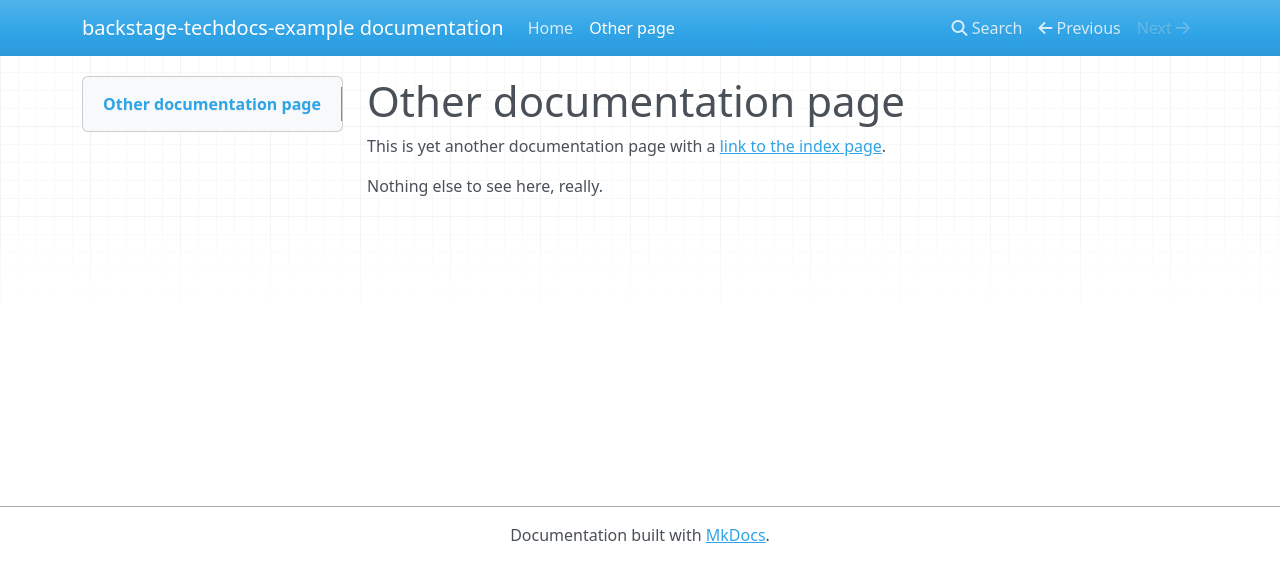
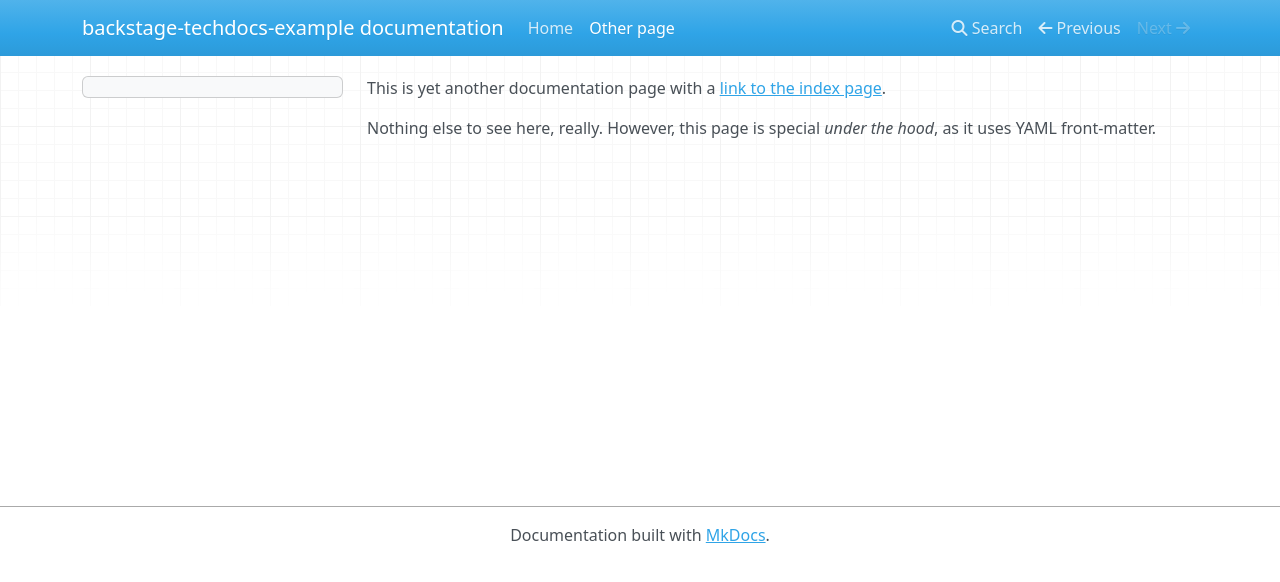
Before and after one commit to giantswarm/backstage-techdocs-example, an MkDocs documentation site: the page built from docs/other-page.md, in a window 1280 px wide. Shown: the top 582 px of the page. Built offline with MkDocs 1.6.1, drawn with Linux system fonts in a browser that asks for light colours; nearby versions of some CDN libraries.

Commit message:
Add front-matter

```diff
--- a/docs/other-page.md
+++ b/docs/other-page.md
@@ -1,5 +1,8 @@
-# Other documentation page
+---
+title: Other documentation page
+summary: Just an ordinary page with front-matter.
+---
 
 This is yet another documentation page with a [link to the index page](index.md).
 
-Nothing else to see here, really.
+Nothing else to see here, really. However, this page is special _under the hood_, as it uses YAML front-matter.
```
